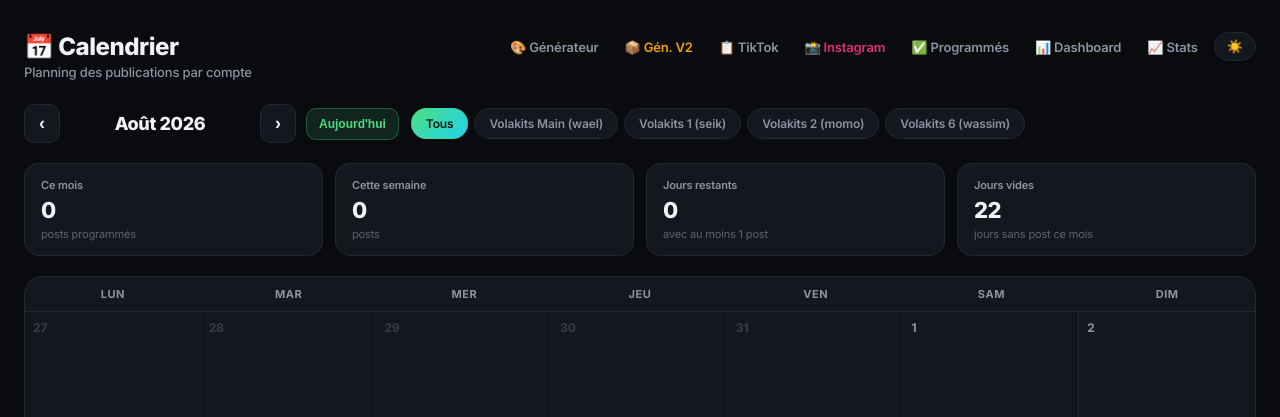
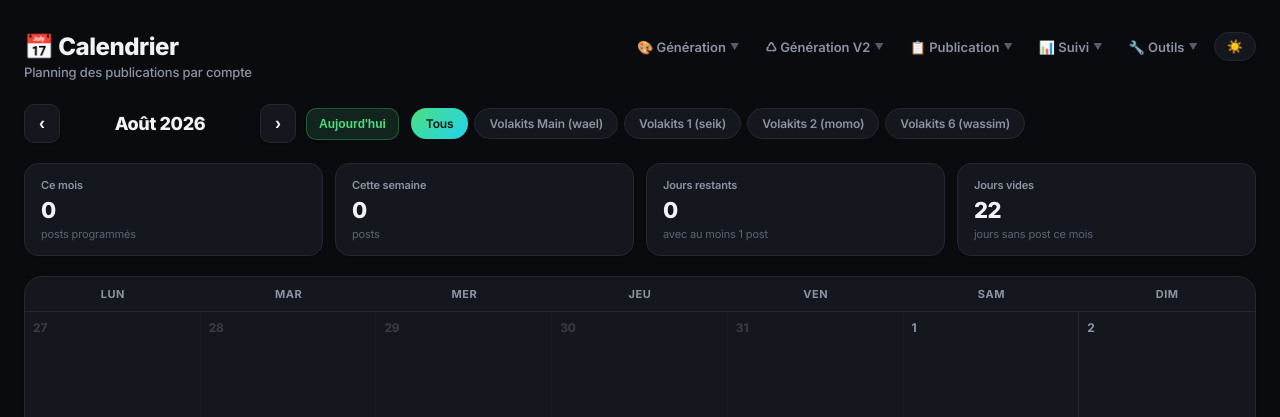
Before and after one commit to waelenajar8-png/jersey-app, a Flask app: page /calendar in a window 1280 px wide. Shown: the top 417 px of the page. Run offline with Flask 3, Linux system fonts and the light colour scheme; data that the repository does not hold is empty; some libraries are stand-ins or nearby versions.

Commit message:
Update calendar.html

```diff
--- a/templates/calendar.html
+++ b/templates/calendar.html
@@ -121,6 +121,19 @@ h1{font-size:24px;margin:0;font-weight:800;letter-spacing:-.02em}
 .legend-dot{width:10px;height:10px;border-radius:3px}
 
 .spinner{width:28px;height:28px;border:3px solid var(--border);border-top-color:var(--accent);border-radius:50%;animation:spin .7s linear infinite;margin:40px auto}
+
+/* ── Menus déroulants de navigation ────────────────────────────────── */
+.navmenu{position:relative;display:inline-block}
+.navmenu-btn{color:var(--text-dim);background:none;border:none;font-family:inherit;font-size:13px;font-weight:600;padding:6px 10px;border-radius:8px;cursor:pointer;transition:all .15s ease;display:flex;align-items:center;gap:4px}
+.navmenu-btn:hover,.navmenu.open .navmenu-btn{color:var(--text);background:var(--panel-hover)}
+.navmenu-btn .chev{font-size:9px;opacity:.6;transition:transform .18s ease}
+.navmenu.open .navmenu-btn .chev{transform:rotate(180deg)}
+.navmenu-drop{position:absolute;top:calc(100% + 6px);left:0;min-width:190px;background:var(--panel);border:1px solid var(--border-strong);border-radius:12px;box-shadow:var(--shadow-md);padding:6px;z-index:200;opacity:0;visibility:hidden;transform:translateY(-6px);transition:all .16s cubic-bezier(.16,1,.3,1)}
+.navmenu.open .navmenu-drop{opacity:1;visibility:visible;transform:translateY(0)}
+.navmenu-drop a{display:flex;align-items:center;gap:8px;color:var(--text-dim);text-decoration:none;font-size:13px;font-weight:600;padding:9px 11px;border-radius:8px;transition:all .13s ease;white-space:nowrap}
+.navmenu-drop a:hover{color:var(--text);background:var(--panel-hover)}
+.navmenu-drop a.current{color:var(--accent);background:var(--accent-dim)}
+@media(max-width:640px){.navmenu-drop{position:fixed;left:12px;right:12px;min-width:0}}
 </style>
 </head>
 <body>
@@ -131,14 +144,45 @@ h1{font-size:24px;margin:0;font-weight:800;letter-spacing:-.02em}
             <div style="color:var(--text-dim);font-size:13px;margin-top:3px;font-weight:500">Planning des publications par compte</div>
         </div>
         <div class="nav">
-            <a href="/">🎨 Générateur</a>
-            <a href="/generator2" style="color:#f59e0b">📦 Gén. V2</a>
-            <a href="/queue">📋 TikTok</a>
-            <a href="/queue_ig" class="nav-link" style="color:#e1306c">📸 Instagram</a>
-            <a href="/scheduled">✅ Programmés</a>
-            <a href="/dashboard">📊 Dashboard</a>
-            <a href="/stats">📈 Stats</a>
-            <button class="theme-btn" id="themeBtn">☀️</button>
+        <div class="navmenu" data-menu>
+            <button class="navmenu-btn" data-menu-btn>🎨 Génération <span class="chev">▼</span></button>
+            <div class="navmenu-drop">
+                <a href="/">🎨 Générateur</a>
+                <a href="/templates">🗂️ Templates</a>
+                <a href="/categories">🏷️ Catégories S/A/B</a>
+            </div>
+        </div>
+        <div class="navmenu" data-menu>
+            <button class="navmenu-btn" data-menu-btn>♺ Génération V2 <span class="chev">▼</span></button>
+            <div class="navmenu-drop">
+                <a href="/generator2">📦 Générateur V2</a>
+                <a href="/templates2">📦 Templates V2</a>
+            </div>
+        </div>
+        <div class="navmenu" data-menu>
+            <button class="navmenu-btn" data-menu-btn>📋 Publication <span class="chev">▼</span></button>
+            <div class="navmenu-drop">
+                <a href="/queue">📋 File TikTok</a>
+                <a href="/queue_ig" style="color:#e1306c">📸 File Instagram</a>
+                <a href="/scheduled">✅ Programmés</a>
+            </div>
+        </div>
+        <div class="navmenu" data-menu>
+            <button class="navmenu-btn" data-menu-btn>📊 Suivi <span class="chev">▼</span></button>
+            <div class="navmenu-drop">
+                <a href="/dashboard">📊 Dashboard</a>
+                <a href="/stats">📈 Stats</a>
+                <a href="/monitor">👀 Monitor</a>
+                <a href="/calendar" class="current">📅 Calendrier</a>
+            </div>
+        </div>
+        <div class="navmenu" data-menu>
+            <button class="navmenu-btn" data-menu-btn>🔧 Outils <span class="chev">▼</span></button>
+            <div class="navmenu-drop">
+                <a href="/remove_box">🗑️ Supprimer boîte</a>
+            </div>
+        </div>
+        <button class="theme-btn" id="themeBtn">☀️</button>
         </div>
     </div>
 
@@ -433,6 +477,23 @@ document.getElementById('dayPopup').addEventListener('click',function(e){if(e.ta
 init();
 // Refresh toutes les 5 minutes
 setInterval(init,120000); // refresh toutes les 2 minutes
+
+// ── Menus déroulants de navigation ──────────────────────────────────
+(function(){
+    const menus=document.querySelectorAll('[data-menu]');
+    menus.forEach(m=>{
+        const btn=m.querySelector('[data-menu-btn]');
+        if(!btn)return;
+        btn.addEventListener('click',e=>{
+            e.stopPropagation();
+            const wasOpen=m.classList.contains('open');
+            menus.forEach(x=>x.classList.remove('open'));
+            if(!wasOpen)m.classList.add('open');
+        });
+    });
+    document.addEventListener('click',()=>menus.forEach(m=>m.classList.remove('open')));
+    document.addEventListener('keydown',e=>{if(e.key==='Escape')menus.forEach(m=>m.classList.remove('open'))});
+})();
 </script>
 </body>
 </html>
```
